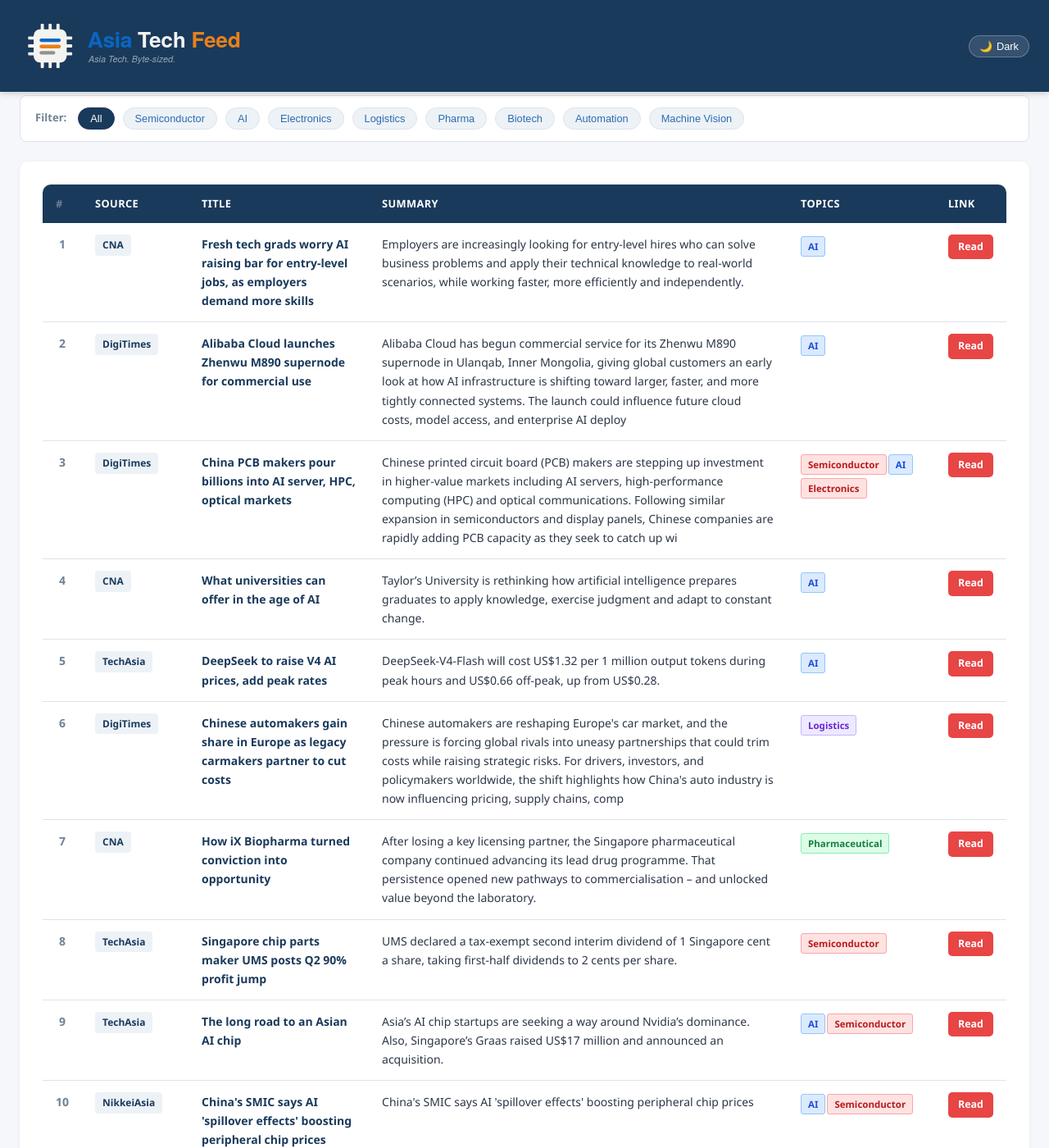
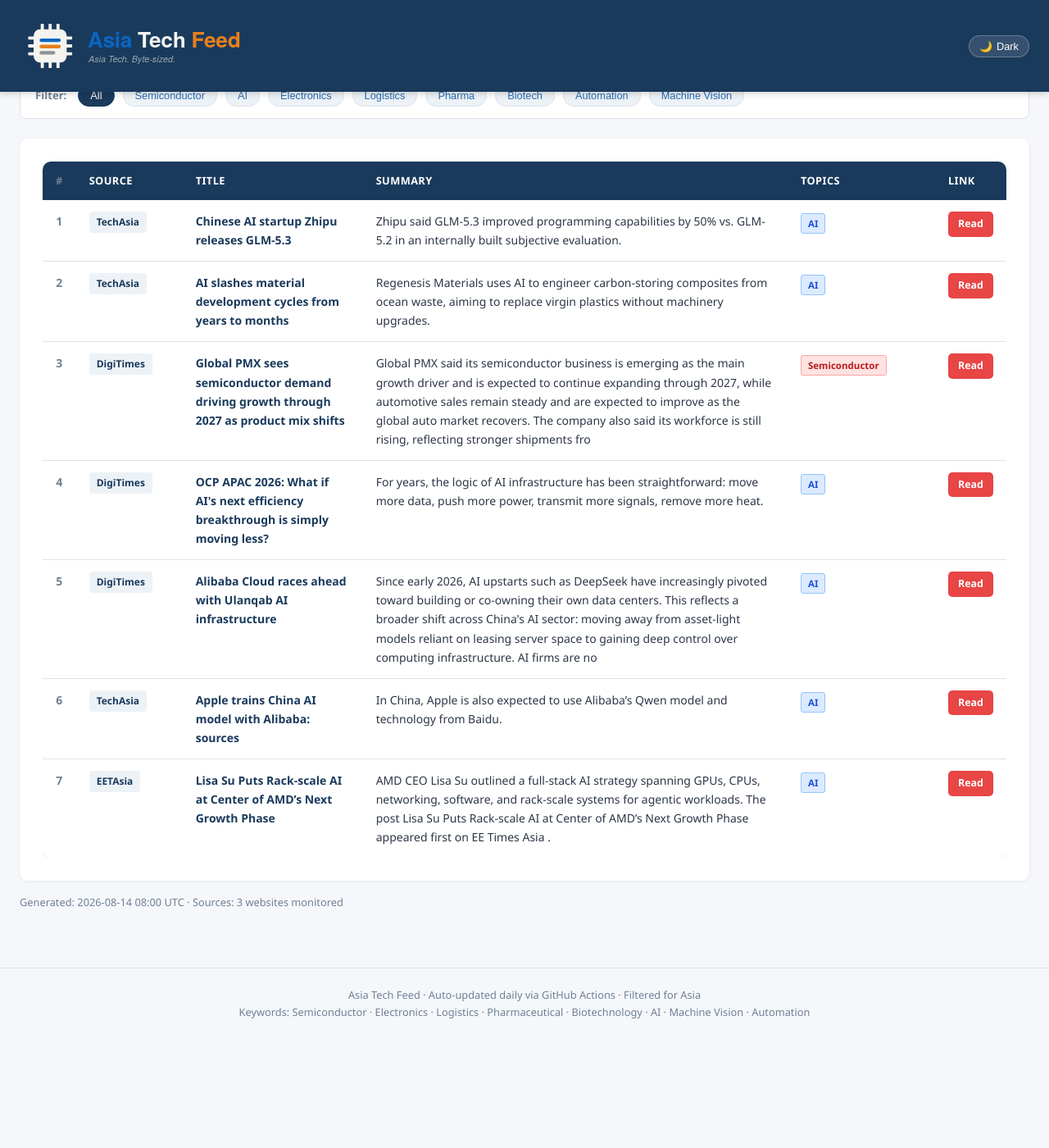
Before and after one commit to asiatechfeed/Asia-Tech-Feed, a Jekyll site: the page built from _posts/2026-08-14-asia-tech-news-digest.md, in a window 1280 px wide and 1400 px high, scrolled down 633 px. Shown: the whole window at 82% size. Built offline with Jekyll 4.4.1, drawn with Linux system fonts in a browser that asks for light colours; a script that is not in the unit is left out; after the commit the page ends 1900 px from its top, so only the background shows below that; some of the changed text lies outside the part shown.

Commit message:
📰 News digest 2026-08-14 (7 articles)

```diff
--- a/_posts/2026-08-14-asia-tech-news-digest.md
+++ b/_posts/2026-08-14-asia-tech-news-digest.md
@@ -1,16 +1,16 @@
 ---
 layout: post
 title: "Asia Tech News Digest - August 14, 2026"
-date: 2026-08-14 10:30:21 +0800
-articles_count: 11
-sources_count: 5
-sources: ["CNA", "DigiTimes", "KED", "NikkeiAsia", "TechAsia"]
+date: 2026-08-14 16:00:48 +0800
+articles_count: 7
+sources_count: 3
+sources: ["DigiTimes", "EETAsia", "TechAsia"]
 csv_file: /assets/data/news-2026-08-14.tsv
-featured_title: "Fresh tech grads worry AI raising bar for entry-level jobs, as employers demand more skills"
-featured_url: "https://www.channelnewsasia.com/singapore/graduates-artificial-intelligence-jobs-employment-6311826"
-featured_source: "CNA"
-featured_summary: "Employers are increasingly looking for entry-level hires who can solve business problems and apply their technical knowledge to real-world scenarios, while working faster, more efficiently and independently."
-featured_image: "https://dam.mediacorp.sg/image/upload/s--rSnUalVR--/c_crop,h_705,w_1254,x_0,y_118/c_fill,g_auto,h_676,w_1200/f_auto,q_auto/v1/mediacorp/cna/image/2025/02/12/istock-1761638528.jpg?itok=0t1GAUlj"
+featured_title: "Chinese AI startup Zhipu releases GLM-5.3"
+featured_url: "https://www.techinasia.com/zhipu-raises-ai-cloud-prices-in-profit-push"
+featured_source: "TechAsia"
+featured_summary: "Zhipu said GLM-5.3 improved programming capabilities by 50% vs. GLM-5.2 in an internally built subjective evaluation."
+featured_image: ""
 ---
 
 <table class="news-table">
@@ -27,91 +27,59 @@ featured_image: "https://dam.mediacorp.sg/image/upload/s--rSnUalVR--/c_crop,h_70
 <tbody>
 <tr>
   <td class="col-num">1</td>
-  <td class="col-source"><span class="source-badge">CNA</span></td>
-  <td class="col-title"><span class="article-title">Fresh tech grads worry AI raising bar for entry-level jobs, as employers demand more skills</span></td>
-  <td class="col-summary">Employers are increasingly looking for entry-level hires who can solve business problems and apply their technical knowledge to real-world scenarios, while working faster, more efficiently and independently.</td>
+  <td class="col-source"><span class="source-badge">TechAsia</span></td>
+  <td class="col-title"><span class="article-title">Chinese AI startup Zhipu releases GLM-5.3</span></td>
+  <td class="col-summary">Zhipu said GLM-5.3 improved programming capabilities by 50% vs. GLM-5.2 in an internally built subjective evaluation.</td>
   <td class="col-tags"><span class="tag ai">AI</span></td>
-  <td class="col-link"><a class="btn-link" href="https://www.channelnewsasia.com/singapore/graduates-artificial-intelligence-jobs-employment-6311826" target="_blank" rel="noopener">Read</a></td>
+  <td class="col-link"><a class="btn-link" href="https://www.techinasia.com/zhipu-raises-ai-cloud-prices-in-profit-push" target="_blank" rel="noopener">Read</a></td>
 </tr>
 <tr>
   <td class="col-num">2</td>
-  <td class="col-source"><span class="source-badge">DigiTimes</span></td>
-  <td class="col-title"><span class="article-title">Alibaba Cloud launches Zhenwu M890 supernode for commercial use</span></td>
-  <td class="col-summary">Alibaba Cloud has begun commercial service for its Zhenwu M890 supernode in Ulanqab, Inner Mongolia, giving global customers an early look at how AI infrastructure is shifting toward larger, faster, and more tightly connected systems. The launch could influence future cloud costs, model access, and enterprise AI deploy</td>
+  <td class="col-source"><span class="source-badge">TechAsia</span></td>
+  <td class="col-title"><span class="article-title">AI slashes material development cycles from years to months</span></td>
+  <td class="col-summary">Regenesis Materials uses AI to engineer carbon-storing composites from ocean waste, aiming to replace virgin plastics without machinery upgrades.</td>
   <td class="col-tags"><span class="tag ai">AI</span></td>
-  <td class="col-link"><a class="btn-link" href="https://www.digitimes.com/news/a20260814PD207/alibaba-cloud-commercial-chips-launch.html" target="_blank" rel="noopener">Read</a></td>
+  <td class="col-link"><a class="btn-link" href="https://www.techinasia.com/ai-slashes-material-development-cycles-years-months" target="_blank" rel="noopener">Read</a></td>
 </tr>
 <tr>
   <td class="col-num">3</td>
   <td class="col-source"><span class="source-badge">DigiTimes</span></td>
-  <td class="col-title"><span class="article-title">China PCB makers pour billions into AI server, HPC, optical markets</span></td>
-  <td class="col-summary">Chinese printed circuit board (PCB) makers are stepping up investment in higher-value markets including AI servers, high-performance computing (HPC) and optical communications. Following similar expansion in semiconductors and display panels, Chinese companies are rapidly adding PCB capacity as they seek to catch up wi</td>
-  <td class="col-tags"><span class="tag semi">Semiconductor</span><span class="tag ai">AI</span><span class="tag semi">Electronics</span></td>
-  <td class="col-link"><a class="btn-link" href="https://www.digitimes.com/news/a20260814PD211/hpc-pcb-optical-communications-investment-capacity.html" target="_blank" rel="noopener">Read</a></td>
+  <td class="col-title"><span class="article-title">Global PMX sees semiconductor demand driving growth through 2027 as product mix shifts</span></td>
+  <td class="col-summary">Global PMX said its semiconductor business is emerging as the main growth driver and is expected to continue expanding through 2027, while automotive sales remain steady and are expected to improve as the global auto market recovers. The company also said its workforce is still rising, reflecting stronger shipments fro</td>
+  <td class="col-tags"><span class="tag semi">Semiconductor</span></td>
+  <td class="col-link"><a class="btn-link" href="https://www.digitimes.com/news/a20260814PD205/global-pmx-growth-revenue-2027-demand.html" target="_blank" rel="noopener">Read</a></td>
 </tr>
 <tr>
   <td class="col-num">4</td>
-  <td class="col-source"><span class="source-badge">CNA</span></td>
-  <td class="col-title"><span class="article-title">What universities can offer in the age of AI</span></td>
-  <td class="col-summary">Taylor’s University is rethinking how artificial intelligence prepares graduates to apply knowledge, exercise judgment and adapt to constant change.</td>
+  <td class="col-source"><span class="source-badge">DigiTimes</span></td>
+  <td class="col-title"><span class="article-title">OCP APAC 2026: What if AI's next efficiency breakthrough is simply moving less?</span></td>
+  <td class="col-summary">For years, the logic of AI infrastructure has been straightforward: move more data, push more power, transmit more signals, remove more heat.</td>
   <td class="col-tags"><span class="tag ai">AI</span></td>
-  <td class="col-link"><a class="btn-link" href="https://www.channelnewsasia.com/advertorial/what-universities-can-offer-in-age-ai-6282021" target="_blank" rel="noopener">Read</a></td>
+  <td class="col-link"><a class="btn-link" href="https://www.digitimes.com/news/a20260814VL206/apac-2026-efficiency-infrastructure-data.html" target="_blank" rel="noopener">Read</a></td>
 </tr>
 <tr>
   <td class="col-num">5</td>
-  <td class="col-source"><span class="source-badge">TechAsia</span></td>
-  <td class="col-title"><span class="article-title">DeepSeek to raise V4 AI prices, add peak rates</span></td>
-  <td class="col-summary">DeepSeek-V4-Flash will cost US$1.32 per 1 million output tokens during peak hours and US$0.66 off-peak, up from US$0.28.</td>
+  <td class="col-source"><span class="source-badge">DigiTimes</span></td>
+  <td class="col-title"><span class="article-title">Alibaba Cloud races ahead with Ulanqab AI infrastructure</span></td>
+  <td class="col-summary">Since early 2026, AI upstarts such as DeepSeek have increasingly pivoted toward building or co-owning their own data centers. This reflects a broader shift across China's AI sector: moving away from asset-light models reliant on leasing server space to gaining deep control over computing infrastructure. AI firms are no</td>
   <td class="col-tags"><span class="tag ai">AI</span></td>
-  <td class="col-link"><a class="btn-link" href="https://www.techinasia.com/deepseek-introduces-dspark-speeds-ai-responses-85" target="_blank" rel="noopener">Read</a></td>
+  <td class="col-link"><a class="btn-link" href="https://www.digitimes.com/news/a20260814PD212/alibaba-cloud-data-center-infrastructure-2026.html?chid=10" target="_blank" rel="noopener">Read</a></td>
 </tr>
 <tr>
   <td class="col-num">6</td>
-  <td class="col-source"><span class="source-badge">DigiTimes</span></td>
-  <td class="col-title"><span class="article-title">Chinese automakers gain share in Europe as legacy carmakers partner to cut costs</span></td>
-  <td class="col-summary">Chinese automakers are reshaping Europe's car market, and the pressure is forcing global rivals into uneasy partnerships that could trim costs while raising strategic risks. For drivers, investors, and policymakers worldwide, the shift highlights how China's auto industry is now influencing pricing, supply chains, comp</td>
-  <td class="col-tags"><span class="tag logis">Logistics</span></td>
-  <td class="col-link"><a class="btn-link" href="https://www.digitimes.com/news/a20260814PD204/automakers-europe-market-2026-sales.html" target="_blank" rel="noopener">Read</a></td>
+  <td class="col-source"><span class="source-badge">TechAsia</span></td>
+  <td class="col-title"><span class="article-title">Apple trains China AI model with Alibaba: sources</span></td>
+  <td class="col-summary">In China, Apple is also expected to use Alibaba’s Qwen model and technology from Baidu.</td>
+  <td class="col-tags"><span class="tag ai">AI</span></td>
+  <td class="col-link"><a class="btn-link" href="https://www.techinasia.com/apple-intelligence-nears-launch-iphones-china" target="_blank" rel="noopener">Read</a></td>
 </tr>
 <tr>
   <td class="col-num">7</td>
-  <td class="col-source"><span class="source-badge">CNA</span></td>
-  <td class="col-title"><span class="article-title">How iX Biopharma turned conviction into opportunity</span></td>
-  <td class="col-summary">After losing a key licensing partner, the Singapore pharmaceutical company continued advancing its lead drug programme. That persistence opened new pathways to commercialisation – and unlocked value beyond the laboratory.</td>
-  <td class="col-tags"><span class="tag bio">Pharmaceutical</span></td>
-  <td class="col-link"><a class="btn-link" href="https://www.channelnewsasia.com/brand-studio/how-ix-biopharma-turned-conviction-opportunity-6297431" target="_blank" rel="noopener">Read</a></td>
-</tr>
-<tr>
-  <td class="col-num">8</td>
-  <td class="col-source"><span class="source-badge">TechAsia</span></td>
-  <td class="col-title"><span class="article-title">Singapore chip parts maker UMS posts Q2 90% profit jump</span></td>
-  <td class="col-summary">UMS declared a tax-exempt second interim dividend of 1 Singapore cent a share, taking first-half dividends to 2 cents per share.</td>
-  <td class="col-tags"><span class="tag semi">Semiconductor</span></td>
-  <td class="col-link"><a class="btn-link" href="https://www.techinasia.com/sg-chip-supplier-ums-plans-vietnam-jv-for-expansion" target="_blank" rel="noopener">Read</a></td>
-</tr>
-<tr>
-  <td class="col-num">9</td>
-  <td class="col-source"><span class="source-badge">TechAsia</span></td>
-  <td class="col-title"><span class="article-title">The long road to an Asian AI chip</span></td>
-  <td class="col-summary">Asia’s AI chip startups are seeking a way around Nvidia’s dominance. Also, Singapore’s Graas raised US$17 million and announced an acquisition.</td>
-  <td class="col-tags"><span class="tag ai">AI</span><span class="tag semi">Semiconductor</span></td>
-  <td class="col-link"><a class="btn-link" href="https://www.techinasia.com/long-road-asian-ai-chip" target="_blank" rel="noopener">Read</a></td>
-</tr>
-<tr>
-  <td class="col-num">10</td>
-  <td class="col-source"><span class="source-badge">NikkeiAsia</span></td>
-  <td class="col-title"><span class="article-title">China's SMIC says AI 'spillover effects' boosting peripheral chip prices</span></td>
-  <td class="col-summary">China's SMIC says AI 'spillover effects' boosting peripheral chip prices</td>
-  <td class="col-tags"><span class="tag ai">AI</span><span class="tag semi">Semiconductor</span></td>
-  <td class="col-link"><a class="btn-link" href="https://asia.nikkei.com/business/tech/semiconductors/china-s-smic-says-ai-spillover-effects-boosting-peripheral-chip-prices" target="_blank" rel="noopener">Read</a></td>
-</tr>
-<tr>
-  <td class="col-num">11</td>
-  <td class="col-source"><span class="source-badge">KED</span></td>
-  <td class="col-title"><span class="article-title">Go master Shin cracks AI barrier with win over KataGo, sets up series decider</span></td>
-  <td class="col-summary">Shin Jin-seo finally broke through against artificial intelligence on Sunday, defeating KataGo by four and a half points to become the first professio</td>
+  <td class="col-source"><span class="source-badge">EETAsia</span></td>
+  <td class="col-title"><span class="article-title">Lisa Su Puts Rack-scale AI at Center of AMD’s Next Growth Phase</span></td>
+  <td class="col-summary">AMD CEO Lisa Su outlined a full-stack AI strategy spanning GPUs, CPUs, networking, software, and rack-scale systems for agentic workloads. The post Lisa Su Puts Rack-scale AI at Center of AMD’s Next Growth Phase appeared first on EE Times Asia .</td>
   <td class="col-tags"><span class="tag ai">AI</span></td>
-  <td class="col-link"><a class="btn-link" href="https://www.kedglobal.com/artificial-intelligence/newsView/ked202607190001" target="_blank" rel="noopener">Read</a></td>
+  <td class="col-link"><a class="btn-link" href="https://www.eetasia.com/embeddednews-lisa-su-puts-rack-scale-ai-at-center-of-amds-next-growth-phase/" target="_blank" rel="noopener">Read</a></td>
 </tr>
 </tbody>
 </table>
```
Also changed, not shown: _data/seen_urls.json (+8 -1 lines), _digest_meta.json (+27 -29 lines), assets/data/news-2026-08-14.tsv (+7 -11 lines), assets/data/search-index.json.
